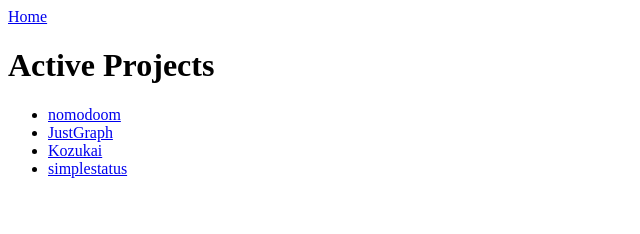
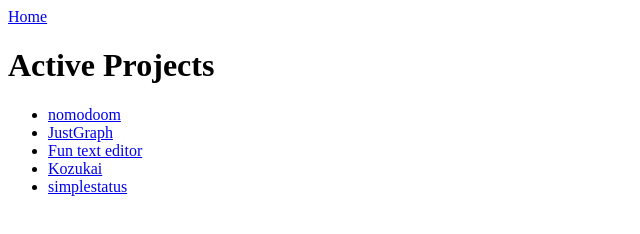
Before and after one commit to asnewman/asnewman.github.io, a plain HTML site: page projects.html in a window 1280 px wide. Shown: the whole page, without its empty margins (0-640 px from the left). Drawn offline with Linux system fonts and the light colour scheme.

Commit message:
Update projects.html

```diff
--- a/projects.html
+++ b/projects.html
@@ -18,6 +18,7 @@
     <ul>
       <li><a href="https://nomodoom.com/">nomodoom</a></li>
       <li><a href="https://justgraph.up.railway.app/">JustGraph</a></li>
+      <li><a href="https://github.com/asnewman/fun">Fun text editor</a></li>
       <li><a href="https://www.kozukaihabit.com/">Kozukai</a></li>
       <li><a href="https://simplestat.us/">simplestatus</a></li>
     </ul>
```
